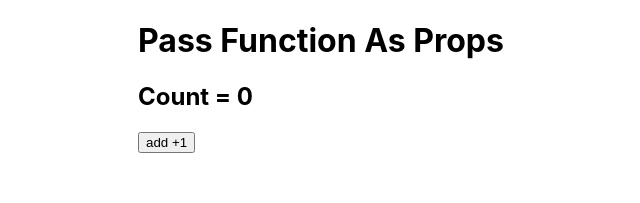
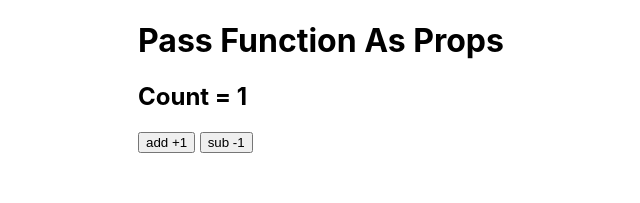
Before and after one commit to ProgrammerShipon/Learning-React, a React (Create React App) app: page / in a window 1280 px wide. Shown: the top 203 px of the page, without its empty margins (252-892 px from the left). Built offline with nearby package versions, Linux system fonts and the light colour scheme.

Commit message:
introducing State store

```diff
--- a/src/components/app.jsx
+++ b/src/components/app.jsx
@@ -3,24 +3,41 @@ import React, { Component } from "react";
 class App extends Component {
   // constructor(props) {
   //   super(props);
-  //   this.count = 5;
+  //   // this.count = 5;
+  //   this.state = {
+  //     count: 1,
+  //   };
   // }
-  count = 0;
+  // count = 1;
+
+  state = {
+    count: 1,
+  };
 
   render() {
     // console.log(this.count);
     return (
       <div className="App">
         <h1> Pass Function As Props </h1>
-        <h2> Count = {this.count} </h2> {/* to live in the feature */}
+        <h2> Count = {this.state.count} </h2>
         <button
           onClick={() => {
-            this.count++;
-            console.log("clicked", this.count);
+            // this.count++;
+            this.setState({ count: this.state.count + 1 });
+            console.log("clicked", this.state.count);
+          }}
+        >
+          add +1
+        </button>{" "}
+        {"   "}
+        <button
+          onClick={() => {
+            this.setState({ count: this.state.count - 1 });
+            console.log("clicked", this.state.count);
           }}
         >
           {" "}
-          add +1{" "}
+          sub -1{" "}
         </button>
       </div>
     );
```
